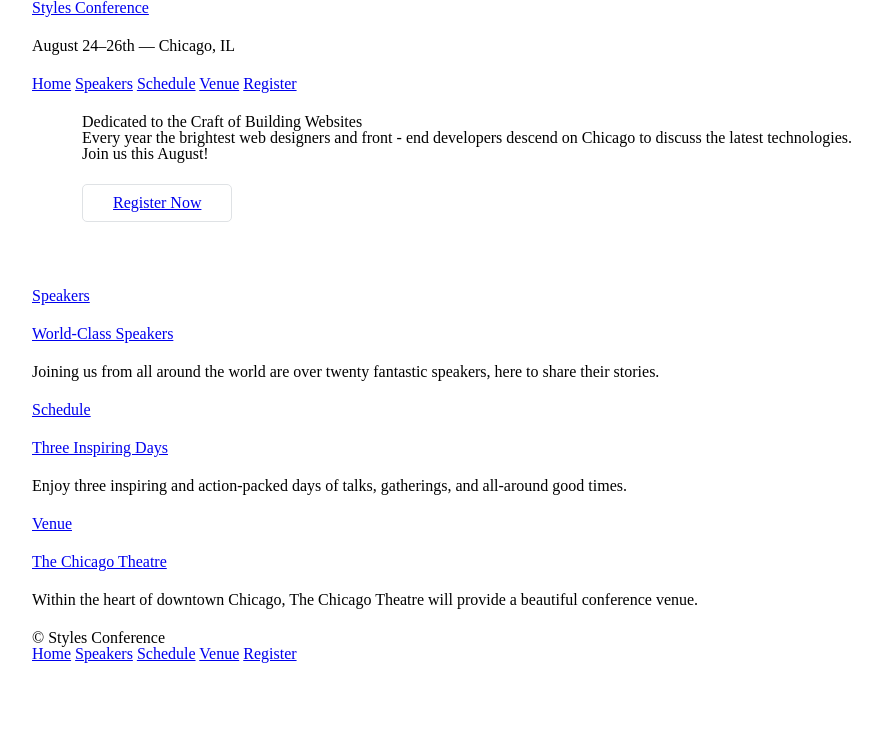
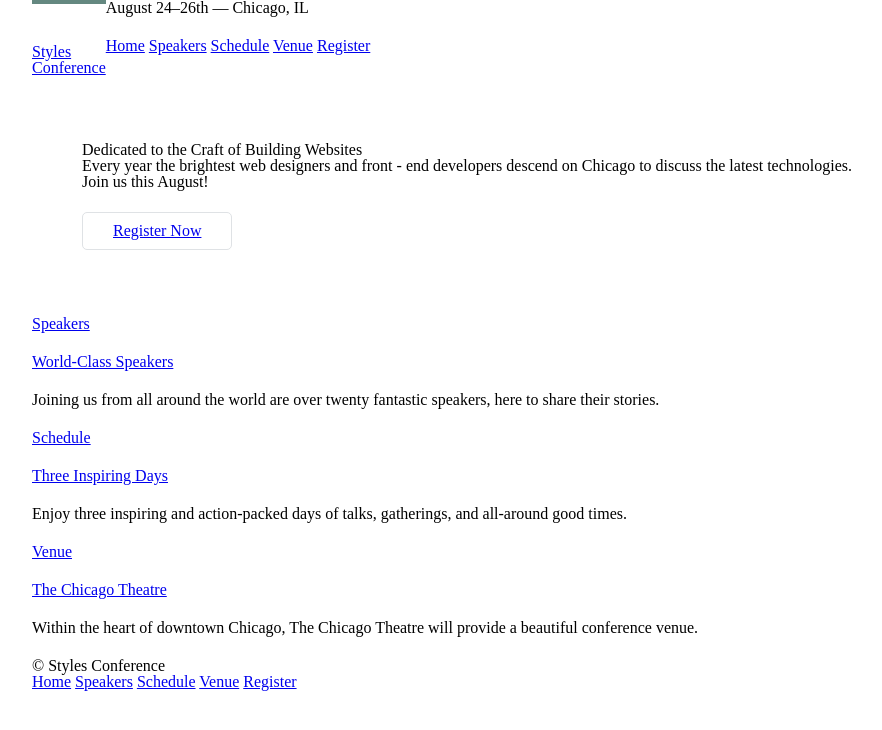
Before and after one commit to Mudi-Igbinoba/styles-conference, a plain HTML site: page index.html in a window 1280 px wide. Shown: the whole page, without its empty margins (158-1040 px from the left). Drawn offline with Linux system fonts and the light colour scheme.

Commit message:
added logo class styles and placed group class in header

```diff
--- a/assets/stylesheets/main.css
+++ b/assets/stylesheets/main.css
@@ -122,3 +122,16 @@ Clearfix
 	clear: both;
 	*zoom: 1;
 }
+
+/*
+==========================
+Primary header
+==========================
+*/
+
+.logo {
+	border-top: 4px solid #648880;
+	padding-top: 40px;
+	padding-bottom: 22px;
+	float: left;
+}
--- a/index.html
+++ b/index.html
@@ -7,9 +7,9 @@
   <link rel="stylesheet" href="assets/stylesheets/main.css">
 </head>
 <body>
-  <header class="container">
+  <header class="container group">
     <h1 class="logo">
-      <a href="index.html">Styles Conference</a>
+      <a href="index.html">Styles <br> Conference</a>
     </h1>
 
     <h3>August 24&ndash;26th &mdash; Chicago, IL</h3>
```
Also changed, not shown: register.html (+2 -2 lines), schedule.html (+2 -2 lines), speakers.html (+2 -2 lines), venue.html (+2 -2 lines).
